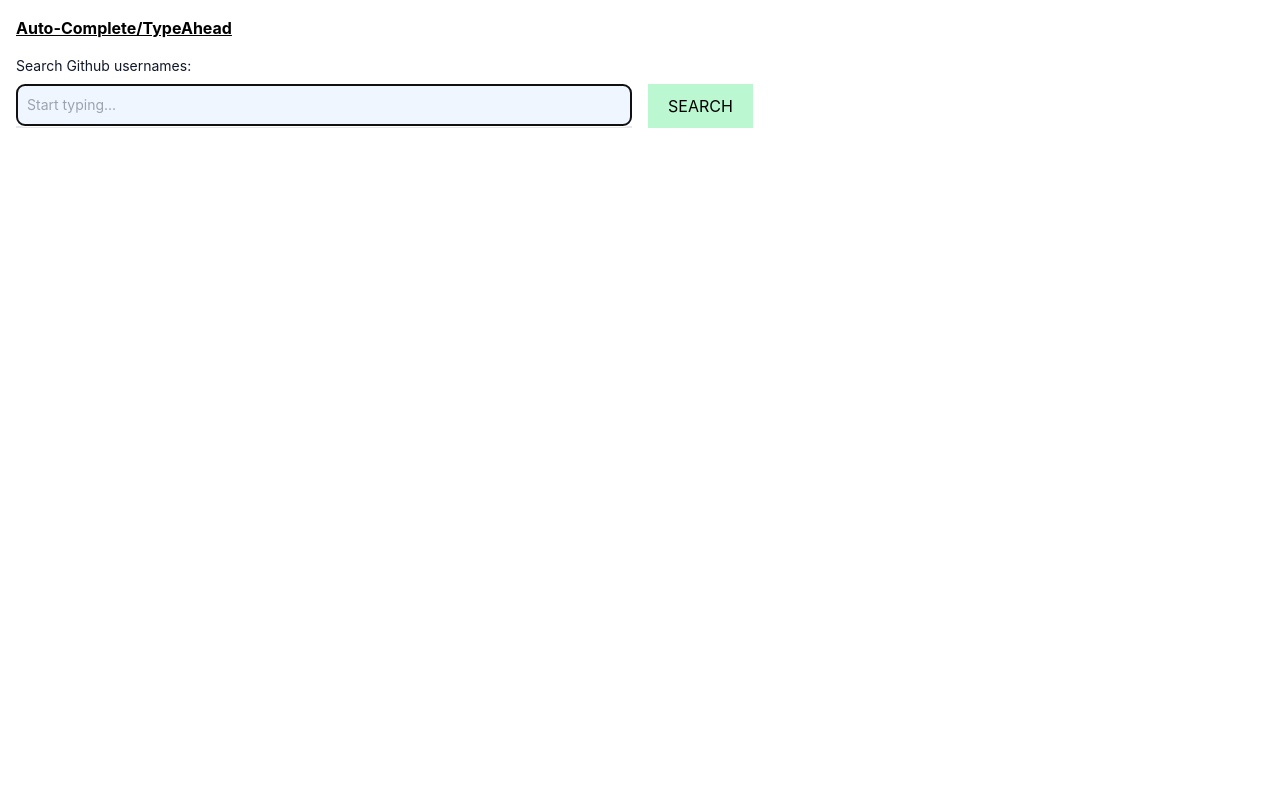
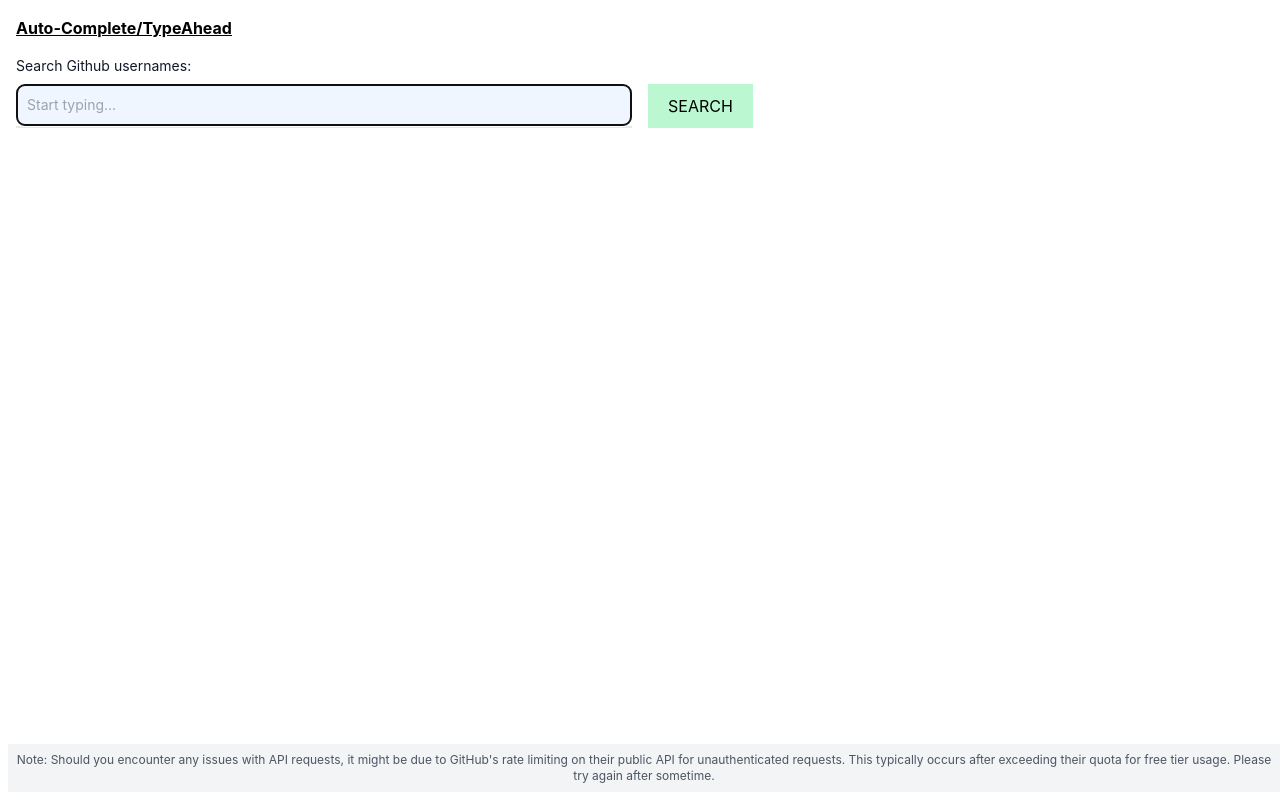
Before and after one commit to nuhman/mini-challenges, a React (Create React App) app: page /challenges/auto-complete in a window 1280 px wide. Built offline with nearby package versions, Linux system fonts and the light colour scheme.

Commit message:
TypeAhead - Add github API disclaimer

```diff
--- a/src/challenges/autocomplete/index.js
+++ b/src/challenges/autocomplete/index.js
@@ -1,4 +1,4 @@
-import { useState, useEffect, } from "react";
+import { useState, useEffect } from "react";
 
 import { useLazySearchGithubUsersQuery } from "../../app/api";
 
@@ -88,6 +88,12 @@ export const AutoComplete = () => {
           </button>
         </div>
       </div>
+      <p className="text-xs fixed bottom-2 left-2 bg-gray-100 text-gray-600 p-2 text-center">
+        Note: Should you encounter any issues with API requests, it might be due
+        to GitHub's rate limiting on their public API for unauthenticated
+        requests. This typically occurs after exceeding their quota for free
+        tier usage. Please try again after sometime.
+      </p>
     </div>
   );
 };
```
